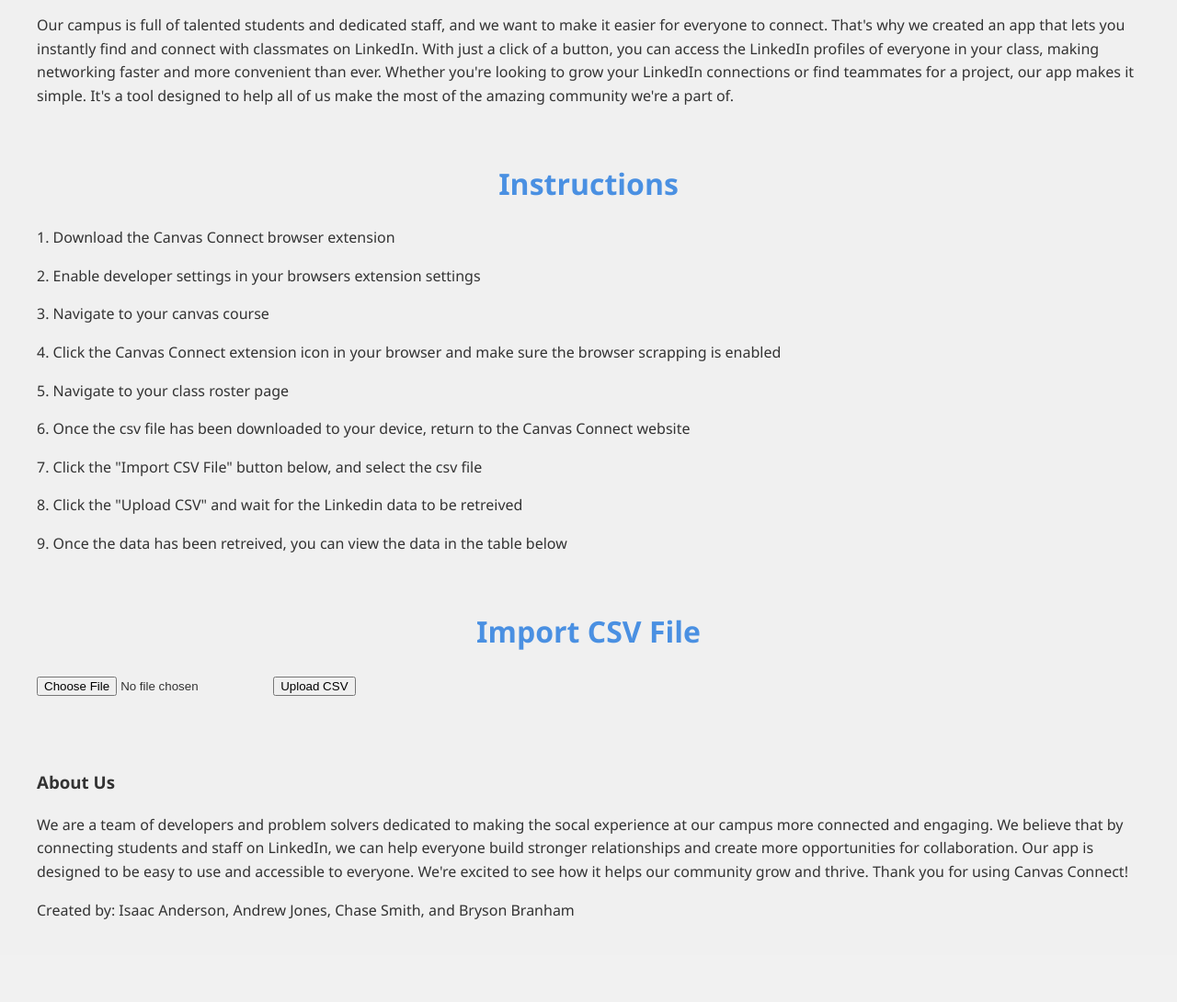
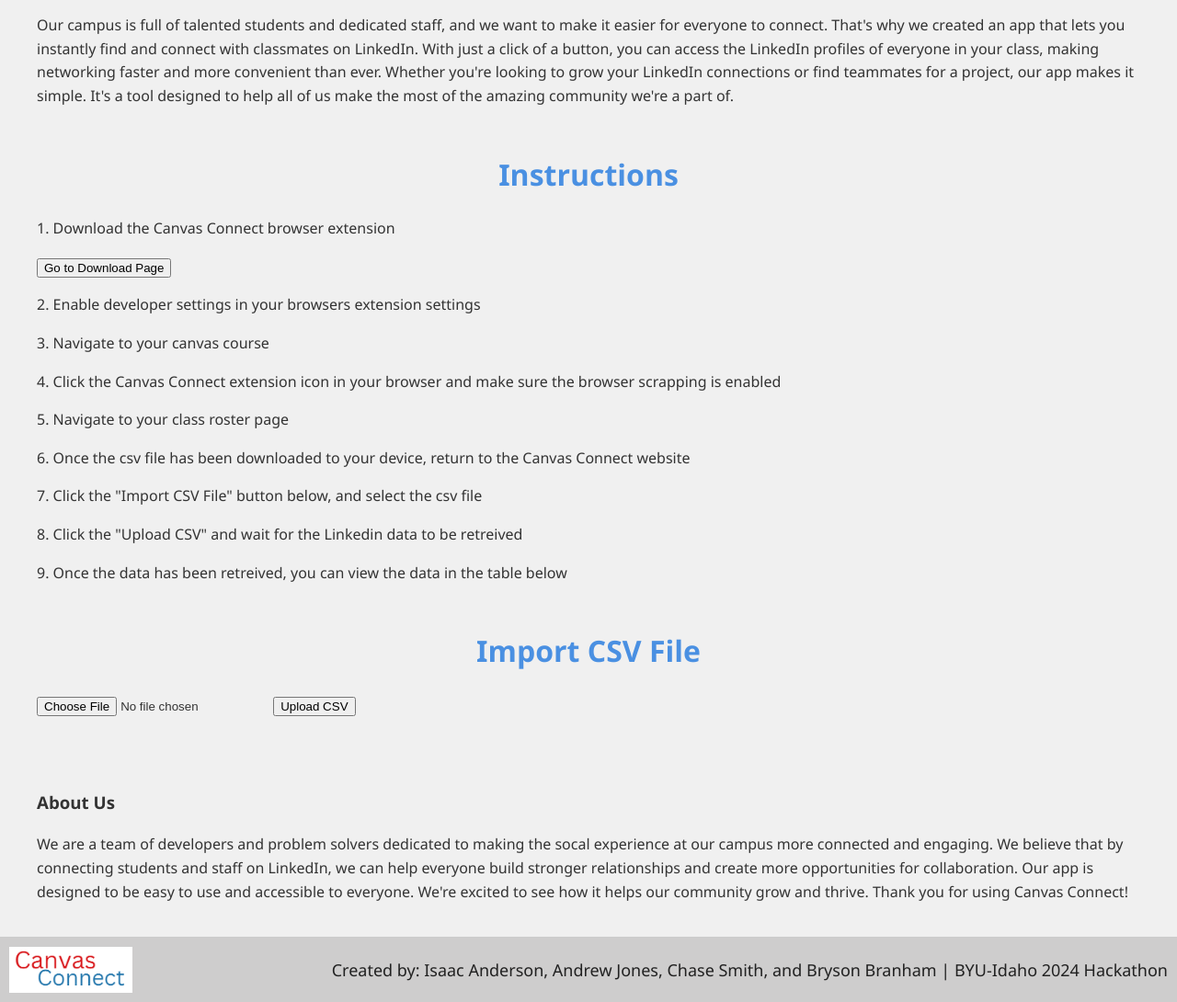
Before and after one commit to Chasebyui22/canvasconnect, a Python web app: template flask/templates/index.html in a window 1280 px wide. Shown: the part 113-1203 px from the top of the page at 92% size. Before the commit the page ends 1113 px from the top, so only its background shows below. Run offline with Jinja, Linux system fonts and the light colour scheme; the template is opened without the code that fills it, so the values that code supplies are empty.

Commit message:
Footer and download button

```diff
--- a/flask/static/script.js
+++ b/flask/static/script.js
@@ -97,3 +97,7 @@ function displayCSVData(data) {
         });
     }
 }
+
+function openDownloadPage() {
+    window.open("https://vault.bitwarden.com/#/send/SZLQohmtn0SIXbIOAWGahQ/BCUEZMwZVG9uw6WXRyGsfQ", "_blank");
+}
--- a/flask/static/styles.css
+++ b/flask/static/styles.css
@@ -31,7 +31,7 @@ h2, h3, h4, h5, h6 {
 .instructions_container {
     max-width: 1200px;
     margin: 0 auto;
-    padding: 20px;
+    padding: 10px;
 }
 .csv_container {
     max-width: 1200px;
@@ -54,3 +54,23 @@ header {
     top: 0; /* Stick to the top */
 
 }
+
+footer {
+    display: flex;
+    justify-content: space-between;
+    align-items: center;
+    padding: 10px;
+    background-color: #cecdcd; /* You can adjust the background color */
+    border-top: 1px solid #ccc; /* Optional: add a border for a clean look */
+}
+
+#foot_png {
+    height: 50px; /* Adjust the height as needed */
+    width: auto;  /* Ensure the image keeps its aspect ratio */
+}
+
+footer p {
+    margin: 0;
+    font-size: 18px; /* Adjust font size if necessary */
+    color: #212121;     /* Text color */
+}
--- a/flask/templates/index.html
+++ b/flask/templates/index.html
@@ -28,6 +28,7 @@
     <div class="instructions_container">
         <h1>Instructions</h1>
         <p>1. Download the Canvas Connect browser extension</p>
+        <button onclick="openDownloadPage()">Go to Download Page</button>
         <p>2. Enable developer settings in your browsers extension settings</p>
         <p>3. Navigate to your canvas course</p>
         <p>4. Click the Canvas Connect extension icon in your browser
@@ -71,8 +72,12 @@
             to use and accessible to everyone. We're excited to see how it helps our community
             grow and thrive. Thank you for using Canvas Connect!
        </p>
-       <p>Created by: Isaac Anderson, Andrew Jones, Chase Smith, and Bryson Branham</p>
     </div>
+    <footer>
+        <img id="foot_png" src="static\Canvas Connect.png" alt="Canvas Connect Logo">
+        <p>Created by: Isaac Anderson, Andrew Jones, Chase Smith, and Bryson Branham |
+            BYU-Idaho 2024 Hackathon </p>
+    </footer>
     <script src="static\script.js"></script>
 </body>
 </html>
```
